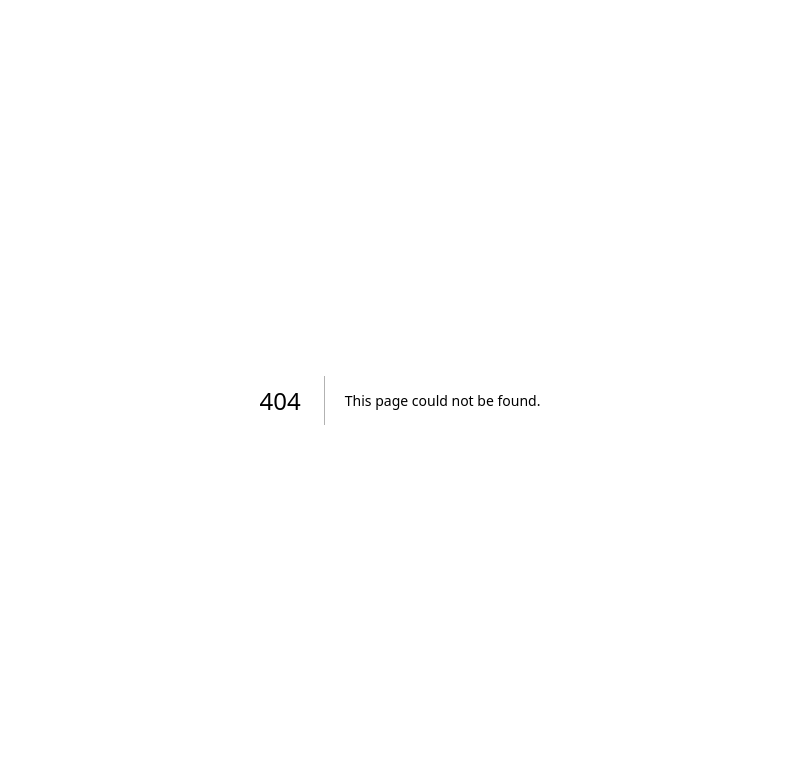
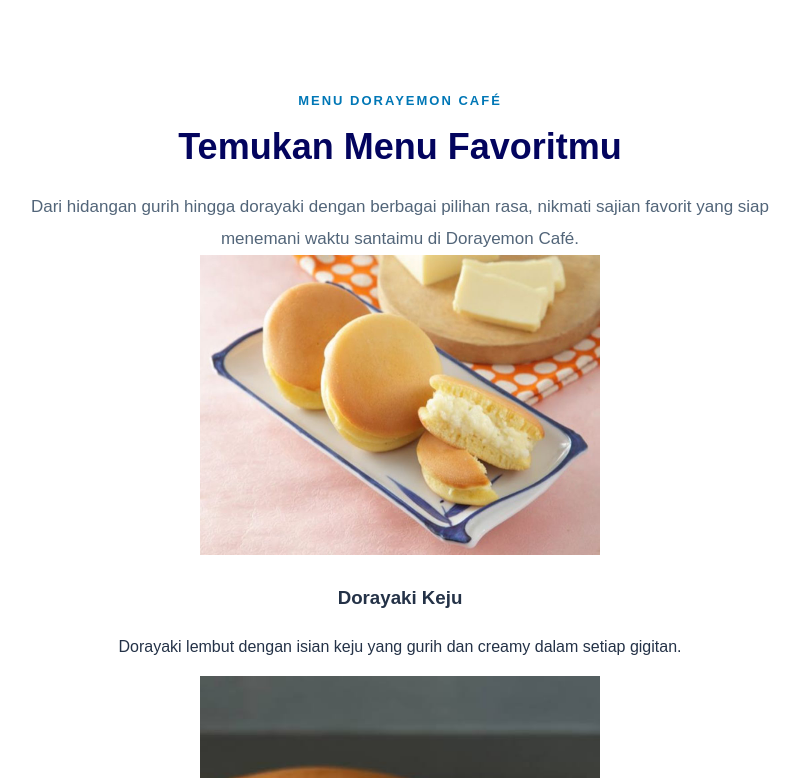
Before and after one commit to Charly-437/535250039_Tugas4_PraktikumFrontEnd, a Next.js app: page /menu in a window 1280 px wide. Before the commit this address had no page. Shown: the top 778 px of the page, without its empty margins (240-1040 px from the left). Built offline with nearby package versions, Linux system fonts and the light colour scheme.

Commit message:
feat(menu): add menu catalogue page

```diff
--- /dev/null
+++ b/src/app/menu/menu.css
@@ -0,0 +1,72 @@
+/* HOME: MENU ANDALAN */
+
+.menu-preview {
+  background: var(--white);
+}
+
+.menu-grid {
+  display: flex;
+  justify-content: center;
+  flex-wrap: wrap;
+  gap: 28px;
+  margin-top: 42px;
+}
+
+.menu-card {
+  width: calc(33.333% - 19px);
+  min-width: 0;
+  overflow: hidden;
+  border: 1px solid #d9edf4;
+  border-radius: 16px;
+  background: var(--white);
+  text-align: center;
+  box-shadow: 0 8px 24px rgba(3, 4, 94, 0.07);
+  transition:
+    transform 0.2s ease,
+    box-shadow 0.2s ease;
+}
+
+.menu-card:hover {
+  transform: translateY(-5px);
+  box-shadow: 0 14px 30px rgba(3, 4, 94, 0.12);
+}
+
+.menu-card-image {
+  width: 100%;
+  height: 220px;
+  overflow: hidden;
+  background: var(--light-cyan);
+}
+
+.menu-card-image img {
+  display: block;
+  width: 100%;
+  height: 100%;
+  object-fit: cover;
+  transition: transform 0.3s ease;
+}
+
+.menu-card:hover .menu-card-image img {
+  transform: scale(1.04);
+}
+
+.menu-card-content {
+  padding: 22px 18px 26px;
+}
+
+.menu-card-content h3 {
+  margin: 0 0 8px;
+  color: var(--deep-twilight);
+  font-size: 21px;
+}
+
+.menu-card-content p {
+  margin: 0;
+  color: var(--muted-color);
+  font-size: 14px;
+  line-height: 1.8;
+}
+
+.menu-button {
+  margin-top: 36px;
+}
--- /dev/null
+++ b/src/app/menu/page.tsx
@@ -0,0 +1,95 @@
+import Image from "next/image";
+import Link from "next/link";
+
+const menuItems = [
+  {
+    name: "Dorayaki Keju",
+    description:
+      "Dorayaki lembut dengan isian keju yang gurih dan creamy dalam setiap gigitan.",
+    image: "/images/menu/dorayaki-keju.jpg",
+  },
+  {
+    name: "Dorayaki Matcha",
+    description:
+      "Dorayaki dengan isian matcha yang khas, memadukan rasa manis dan aroma teh hijau.",
+    image: "/images/menu/dorayaki-matcha.jpg",
+  },
+  {
+    name: "Dorayaki Original",
+    description:
+      "Dorayaki klasik dengan tekstur lembut dan isian kacang merah yang manis.",
+    image: "/images/menu/dorayaki.jpg",
+  },
+  {
+    name: "Dorayaki Cokelat",
+    description:
+      "Dorayaki lembut dengan isian cokelat yang manis dan cocok untuk pencinta cokelat.",
+    image: "/images/menu/dorayaki-coklat.jpg",
+  },
+  {
+    name: "Nasi Kari",
+    description:
+      "Nasi hangat dengan kuah kari gurih dan kaya rempah, cocok untuk menemani waktu makan.",
+    image: "/images/menu/curry.jpg",
+  },
+  {
+    name: "Omurice",
+    description:
+      "Nasi berbumbu yang disajikan dengan telur lembut, menghadirkan hidangan khas Jepang yang menggugah selera.",
+    image: "/images/menu/omurice.jpg",
+  },
+  {
+    name: "Matcha",
+    description:
+      "Minuman matcha dengan cita rasa teh hijau yang khas untuk menemani waktu bersantai.",
+    image: "/images/menu/matcha.jpg",
+  },
+];
+
+export default function MenuPage() {
+  return (
+    <main>
+      <section className="section menu-preview">
+        <div className="section-content">
+          <p className="section-label">MENU DORAYEMON CAFÉ</p>
+
+          <h2>Temukan Menu Favoritmu</h2>
+
+          <p className="section-description">
+            Dari hidangan gurih hingga dorayaki dengan
+            berbagai pilihan rasa, nikmati sajian favorit
+            yang siap menemani waktu santaimu di
+            Dorayemon Café.
+          </p>
+
+          <div className="menu-grid">
+            {menuItems.map((item) => (
+              <article className="menu-card" key={item.name}>
+                <div className="menu-card-image">
+                  <Image
+                    src={item.image}
+                    alt={item.name}
+                    width={400}
+                    height={300}
+                  />
+                </div>
+
+                <div className="menu-card-content">
+                  <h3>{item.name}</h3>
+                  <p>{item.description}</p>
+                </div>
+              </article>
+            ))}
+          </div>
+
+          <Link
+            href="/"
+            className="button button-primary menu-button"
+          >
+            Kembali ke Beranda
+          </Link>
+        </div>
+      </section>
+    </main>
+  );
+}
```
